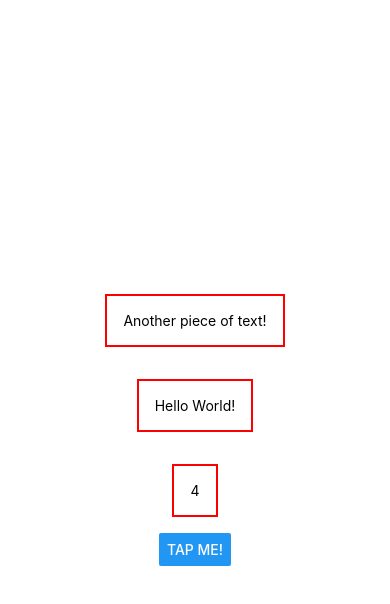
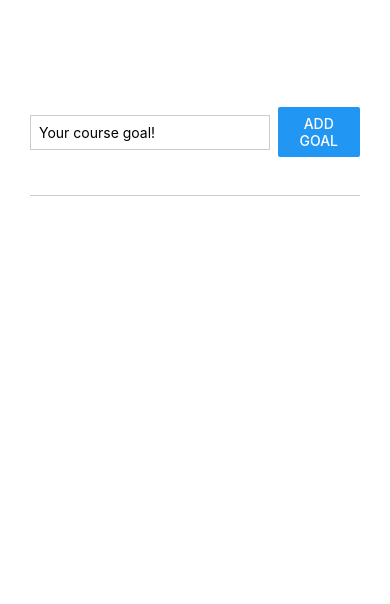
Before and after one commit to ccarreon/RNCourse, a React Native app: screen / in a window 390 px wide. Shown: the top 604 px of the page. Built offline with nearby package versions, Linux system fonts and the light colour scheme.

Commit message:
almost done with first section maybe

```diff
--- a/App.tsx
+++ b/App.tsx
@@ -1,38 +1,44 @@
-import React from 'react';
-import { StyleSheet, Text, View, Button } from 'react-native';
+import { useState } from 'react';
+import { StyleSheet, View, FlatList } from 'react-native';
+import GoalItem from './components/GoalItem';
+import GoalInput from './components/GoalInput';
 
-// Define the component as a React Functional Component with TypeScript
-const App: React.FC = () => {
+const App = () => {
+
+  const [courseGoals, setCourseGoals] = useState<{ text: string; key: string }[]>([]);
+
+  const addGoalHandler = (enteredGoalText: string) => {
+    if (enteredGoalText.trim() !== '') {
+      setCourseGoals((currentCourseGoals) => [...currentCourseGoals, { text: enteredGoalText.trim(), key: Math.random().toString() }]);
+    }
+  };
+
   return (
-    <View style={styles.container}>
-      <View>
-        <Text style={styles.dummyText}>Another piece of text!</Text>
+    <View style={styles.appContainer}>
+      <GoalInput onAddGoal={addGoalHandler} />
+      <View style={styles.goalsContainer}>
+        <FlatList
+          alwaysBounceVertical={false}
+          data={courseGoals}
+          keyExtractor={(item) => item.key}
+          renderItem={({ item }) => (
+            <GoalItem text={item.text} />
+          )}
+        />
       </View>
-      <Text style={styles.dummyText}>Hello World!</Text>
-      <Text style={styles.dummyText}>{add(1,3)}</Text>
-      <Button title="Tap Me!" onPress={() => alert('Button pressed!')} />
     </View>
   );
 };
 
-function add(num1: number, num2: number) {
-  return num1 + num2;
-}
+export default App;
 
-// Define the styles using StyleSheet
 const styles = StyleSheet.create({
-  container: {
+  appContainer: {
     flex: 1,
-    backgroundColor: '#fff',
-    alignItems: 'center',
-    justifyContent: 'center',
+    paddingTop: 70,
+    paddingHorizontal: 30
   },
-  dummyText: {
-    margin: 16,
-    borderWidth: 2,
-    borderColor: 'red',
-    padding: 16,
+  goalsContainer: {
+    flex: 5,
   },
 });
-
-export default App;
--- /dev/null
+++ b/components/GoalInput.tsx
@@ -0,0 +1,58 @@
+import { StyleSheet, View, TextInput, Button } from 'react-native';
+import { useState } from 'react';
+
+type GoalInputProps = {
+    onAddGoal: (goal: string) => void
+}
+
+const GoalInput = (props: GoalInputProps) => {
+    const [enteredGoalText, setEnteredGoalText] = useState('');
+
+    const goalInputHander = (formEnteredText: string) => {
+        if (formEnteredText !== '')
+            setEnteredGoalText(formEnteredText)
+    };
+
+    const addGoalHandler = () => {
+        props.onAddGoal(enteredGoalText);
+        setEnteredGoalText('');
+    };
+
+    return (
+        <View style={styles.inputContainer}>
+            <TextInput
+                style={styles.textInput}
+                placeholder="Your course goal!"
+                onChangeText={goalInputHander}
+                value={enteredGoalText}
+            />
+            <View style={styles.buttonContainer}>
+                <Button title="Add Goal" onPress={addGoalHandler} />
+            </View>
+        </View>
+    );
+};
+
+export default GoalInput;
+
+const styles = StyleSheet.create({
+    inputContainer: {
+        flexDirection: 'row',
+        justifyContent: 'space-between',
+        alignItems: 'center',
+        marginBottom: 24,
+        borderBottomWidth: 1,
+        borderBottomColor: '#cccccc',
+        flex: 1
+    },
+    textInput: {
+        borderWidth: 1,
+        borderColor: '#cccccc',
+        width: '75%',
+        marginRight: 8,
+        padding: 8
+    },
+    buttonContainer: {
+        width: '25%'
+    },
+});
--- /dev/null
+++ b/components/GoalItem.tsx
@@ -0,0 +1,27 @@
+import { StyleSheet, View, Text } from 'react-native';
+
+type GoalItemProps = {
+    text: string;
+};
+
+const GoalItem = (props: GoalItemProps) => {
+    return (
+        <View style={styles.goalItem}>
+            <Text style={styles.goalText}>{props.text}</Text>
+        </View>
+    );
+};
+
+export default GoalItem;
+
+const styles = StyleSheet.create({
+    goalItem: {
+        margin: 8,
+        padding: 8,
+        borderRadius: 6,
+        backgroundColor: '#5e0acc',
+    },
+    goalText: {
+        color: 'white'
+    }
+});
--- a/tsconfig.json
+++ b/tsconfig.json
@@ -1,6 +1,7 @@
 {
   "compilerOptions": {
-    "jsx": "react-jsx"
+    "jsx": "react-jsx",
+    "strict": true
   },
   "extends": "expo/tsconfig.base"
 }
```
Also changed, not shown: 2 other files (tests, documents, lock files or other folders).
